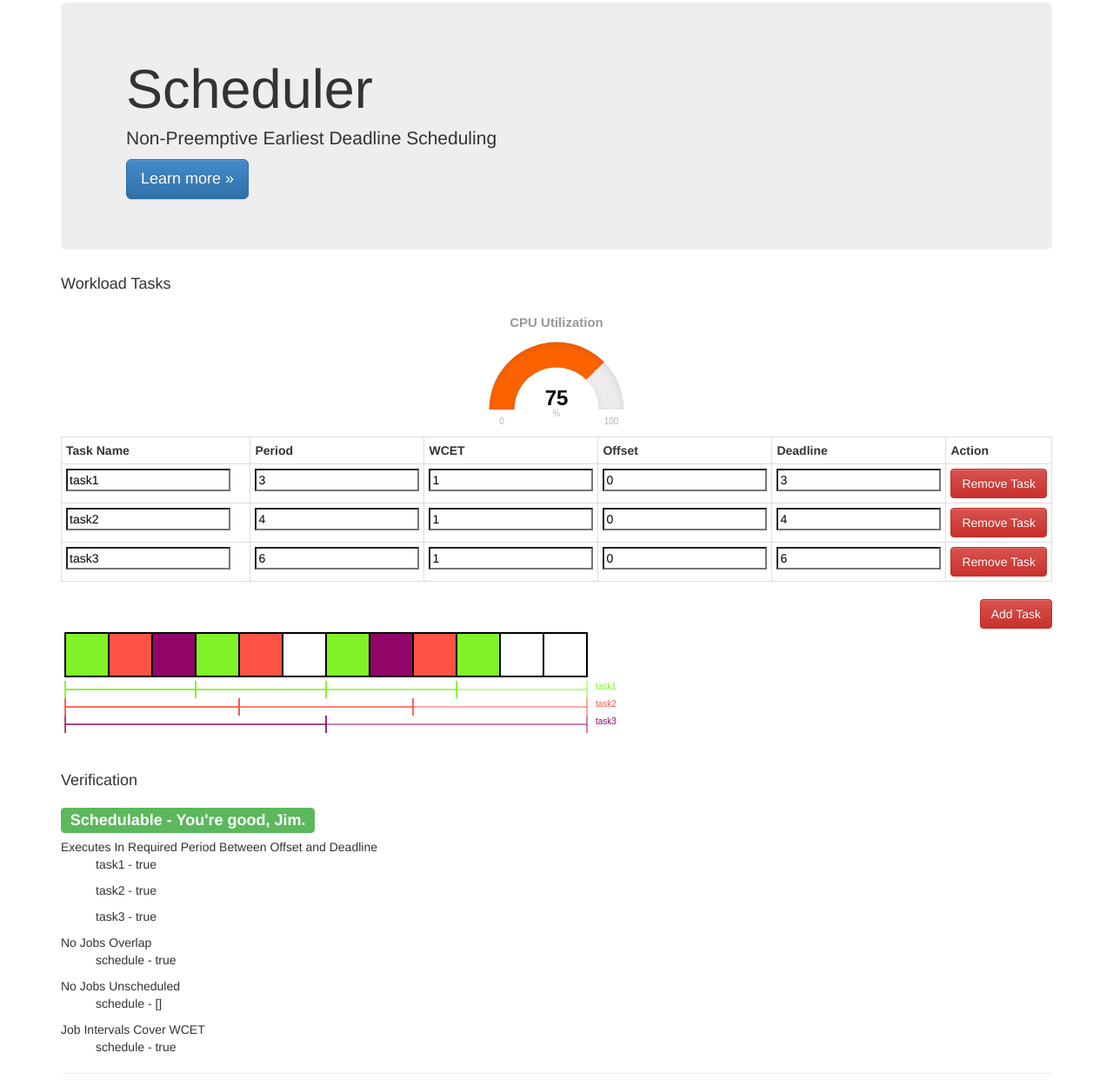
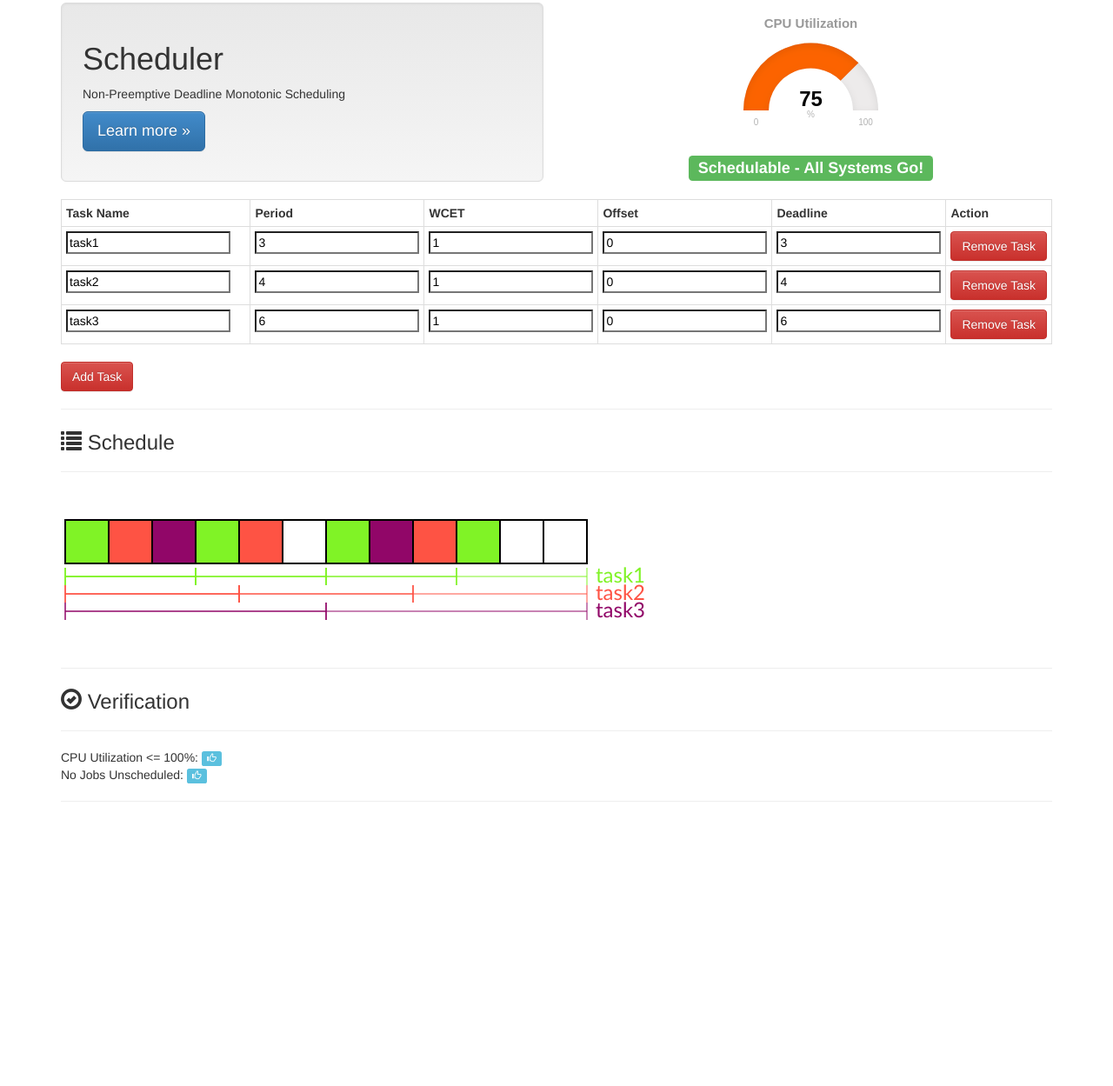
Before and after one commit to kevinpeterson/static-scheduling-tool, a plain HTML site: page index.html in a window 1280 px wide. Shown: the part 97-1346 px from the top of the page at 87% size. After the commit the page ends 1059 px from the top, so only its background shows below. Drawn offline with nearby package versions, Linux system fonts and the light colour scheme.

Commit message:
Updated verification.

```diff
--- a/css/main.css
+++ b/css/main.css
@@ -16,16 +16,4 @@ input.ng-invalid {
     margin-top: 50px;
 }
 
-.schedulable {
-    font-family: 'sans-serif';
-    background:lightgreen;
-    font-size: 20pt;
-    margin: 20px;
-}
-
-.unschedulable {
-    font-family: 'sans-serif';
-    background:red;
-    font-size: 20pt;
-    margin: 20px;
-}
+.im-centered{margin: auto; max-width: 300px;}
--- a/index.html
+++ b/index.html
@@ -48,19 +48,27 @@
 
     <div ng-app="app" ng-controller="Ctrl" class="container">
 
-        <!-- Main jumbotron for a primary marketing message or call to action -->
-        <div class="jumbotron">
-            <div class="container">
-                <h1>Scheduler</h1>
-                <p>Non-Preemptive Earliest Deadline Scheduling</p>
-                <p><a class="btn btn-primary btn-lg">Learn more &raquo;</a></p>
+        <div class="row">
+            <div class="col-md-6">
+                <div class="well well-lg">
+                        <h1>Scheduler</h1>
+                        <p>Non-Preemptive Deadline Monotonic Scheduling</p>
+                        <p><a class="btn btn-primary btn-lg">Learn more &raquo;</a></p>
+                </div>
+            </div>
+            <div class="col-md-6"  class="pull-right" >
+                <just-gage id="test1" min=0 max=100 value="cpu_utilization" title="CPU Utilization" label="%"></just-gage>
+                <div ng-if="schedulable">
+                    <h3 style="text-align:center;"><span class="label label-success">Schedulable - All Systems Go!</span></h3>
+                </div>
+                <div ng-if="!schedulable">
+                    <h3 style="text-align:center;"><span class="label label-danger">Not Schedulable - Hope you packed your 'chute</span></h3>
+                </div>
             </div>
         </div>
 
-        <h4>Workload Tasks</h4>
         <div>
             <form name="workloadForm" novalidate>
-                <just-gage id="test1" min=0 max=100 value="cpu_utilization" title="CPU Utilization" label="%"></just-gage>
 
                 <!-- table -->
                 <table class="table table-bordered table-hover table-condensed">
@@ -72,7 +80,7 @@
                         <td style="width:10%">Deadline</td>
                         <td style="width:10%"><span>Action</span></td>
                     </tr>
-                    <tr ng-repeat="task in tasks | orderBy:'name'">
+                    <tr ng-repeat="task in tasks | orderBy:'id'">
                         <td>
                             <input type="text" name="name" ng-model="task.name" required/>
                             <p class="error" ng-show="workloadForm.name.$invalid">Not valid</p>
@@ -112,29 +120,36 @@
 
                 <!-- buttons -->
                 <div class="btn-edit">
-                    <button type="button" class="btn btn-danger pull-right" ng-click="addTask()">Add Task</button>
+                    <button type="button" class="btn btn-danger" ng-click="addTask()">Add Task</button>
                 </div>
             </form>
 
         </div>
 
+        <hr>
+        <h3><span class="glyphicon glyphicon-list"></span> Schedule</h3>
+        <hr>
         <div class="canvas">
             <canvas id="schedule" width="1200"></canvas>
         </div>
 
-        <h4>Verification</h4>
+        <hr>
+        <h3><span class="glyphicon glyphicon-ok-circle"></span> Verification</h3>
+        <hr>
 
-        <div ng-if="schedulable">
-            <h3><span class="label label-success">Schedulable - You're good, Jim.</span></h3>
+        <div>
+            <span>CPU Utilization <= 100%:</span>
+            <span ng-show="cpu_utilization <= 100" class="label label-info"><span class="glyphicon glyphicon-thumbs-up"></span></span>
+            <span ng-show="cpu_utilization > 100" class="label label-danger"><span class="glyphicon glyphicon-thumbs-down"></span></span>
         </div>
-        <div ng-if="!schedulable">
-            <h3><span class="label label-danger">Not Schedulable - Hope you packed your 'chute</span></h3>
-        </div>
-
-        <div ng-repeat="test in tests">
-            {{test.test}}
-            <ul ng-repeat="(key,result) in test.results">
-                {{key}} - {{result}}
+        <div>
+            <span>No Jobs Unscheduled:</span>
+            <span ng-show="check_no_jobs_unscheduled.length == 0" class="label label-info"><span class="glyphicon glyphicon-thumbs-up"></span></span>
+            <span ng-show="check_no_jobs_unscheduled.length > 0" class="label label-danger"><span class="glyphicon glyphicon-thumbs-down"></span></span>
+            <ul ng-show="check_no_jobs_unscheduled.length > 0">
+                <li ng-repeat="unscheduled in check_no_jobs_unscheduled">
+                    <span>Task <span class="label label-danger">{{unscheduled.task}}</span> missed a scheduled job.</span>
+                </li>
             </ul>
         </div>
 
--- a/js/controller.js
+++ b/js/controller.js
@@ -12,8 +12,6 @@ app.controller('Ctrl', function($scope, $filter, $q, $http) {
     $scope.$watch('tasks', function(){
         $scope.schedule();
     }, true);
-
-    $scope.tests = [];
 
     // add
     $scope.addTask = function() {
@@ -44,9 +42,12 @@ app.controller('Ctrl', function($scope, $filter, $q, $http) {
         if($scope.workloadForm.$valid){
             var schedule_ = schedule({tasks:$scope.tasks});
             render_schedule(schedule_);
-            $scope.tests = check_schedule(schedule_);
             $scope.cpu_utilization = Math.round(check_cpu_utilization($scope.tasks) * 100);
             $scope.schedulable = is_schedulable(schedule_);
+            $scope.check_no_jobs_unscheduled = check_no_jobs_unscheduled(schedule_);
+            $scope.check_each_task_executes_in_period = check_each_task_executes_in_period(schedule_);
+            $scope.check_no_jobs_overlap = check_no_jobs_overlap(schedule_);
+            $scope.check_job_intervals = check_job_intervals(schedule_);
         }
     };
 
--- a/js/schedule-checker.js
+++ b/js/schedule-checker.js
@@ -9,39 +9,23 @@
 */
 
 function is_schedulable(schedule){
-    return check_cpu_utilization(schedule.workload.tasks) <= 1;
-}
-
-function check_schedule(schedule){
-    var test_results = [];
-
-    test_results.push({
-        test: "Executes In Required Period Between Offset and Deadline",
-        results: check_each_task_executes_in_period(schedule)
-    });
-
-    test_results.push({
-        test: "No Jobs Overlap",
-        results: {"schedule" : check_no_jobs_overlap(schedule)}
-    });
-
-    test_results.push({
-        test: "No Jobs Unscheduled",
-        results: {"schedule" : check_no_jobs_unscheduled(schedule)}
-    });
-
-    test_results.push({
-        test: "Job Intervals Cover WCET",
-        results: {"schedule" : check_job_intervals(schedule)}
-    });
-
-    return test_results;
+    return (check_cpu_utilization(schedule.workload.tasks) <= 1)
+        &&
+        (check_each_task_executes_in_period(schedule).total_result)
+        &&
+        (check_no_jobs_overlap(schedule))
+        &&
+        (check_no_jobs_unscheduled(schedule).length == 0)
+        &&
+        (check_job_intervals(schedule));
 }
 
 function check_each_task_executes_in_period(schedule){
     var results = {};
 
     var tasks = schedule.workload.tasks;
+
+    var result = true;
 
     for(var i=0;i<tasks.length;i++){
         var task = tasks[i];
@@ -65,11 +49,12 @@ function check_each_task_executes_in_period(schedule){
         if(counter === periods){
             results[task.name] = true;
         } else {
+            result = false;
             results[task.name] = false;
         }
     }
 
-    return results;
+    return {total_result: result, task_results: results};
 }
 
 function initialize_empty_array(size){
--- a/js/schedule-render.js
+++ b/js/schedule-render.js
@@ -44,7 +44,8 @@ function render_schedule(schedule) {
             }
 
             context.fillStyle = color;
-            context.fillText(task.name, padding + schedule.hyperperiod_size * slot_size + 10, slot_size + padding*2 + 10 + (i * 20));
+            context.font = '18pt Calibri';
+            context.fillText(task.name, padding + schedule.hyperperiod_size * slot_size + 10, slot_size + padding*2 + 10 + (i * 20) + 7);
             context.closePath();
         }
 
```
